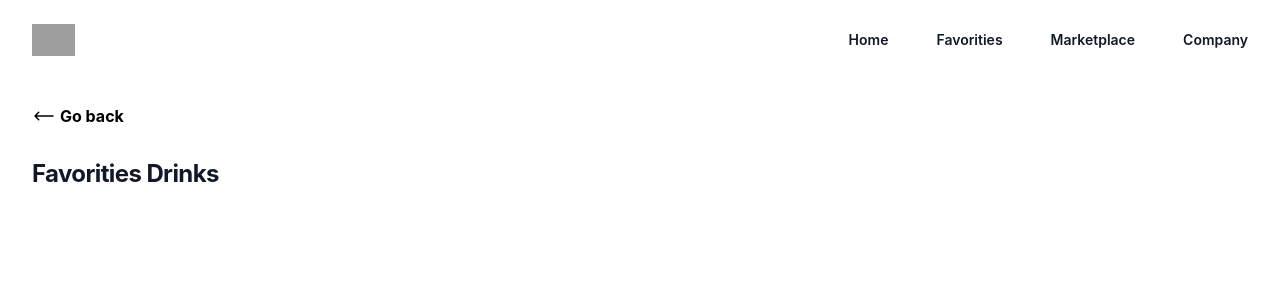
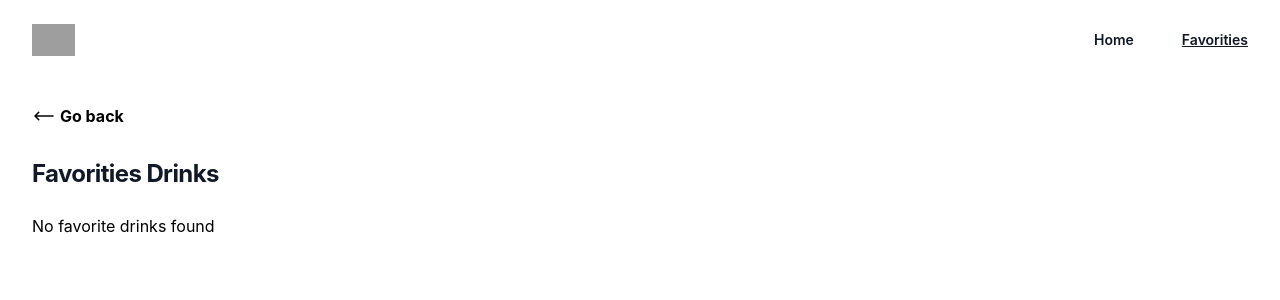
Before and after one commit to edgonzalez24/CocktailCrafters, a React (Vite) app: page /drinks/favorities in a window 1280 px wide. Shown: the top 300 px of the page. Built offline with nearby package versions, Linux system fonts and the light colour scheme; grey boxes are pictures that could not be loaded.

Commit message:
:lipstick: Complete functionalities

```diff
--- a/index.html
+++ b/index.html
@@ -4,7 +4,7 @@
     <meta charset="UTF-8" />
     <link rel="icon" type="image/svg+xml" href="/vite.svg" />
     <meta name="viewport" content="width=device-width, initial-scale=1.0" />
-    <title>CocktailCrafters</title>
+    <title>CocktailCrafters | Website</title>
   </head>
   <body>
     <div id="root"></div>
--- a/src/App.jsx
+++ b/src/App.jsx
@@ -2,7 +2,9 @@ import { router } from './router';
 import { RouterProvider } from 'react-router-dom';
 
 const App = () => {
-  return <RouterProvider router={router} />;
+  return (
+    <RouterProvider router={router} />
+  );
 };
 
 export default App;
--- a/src/components/CardProductComponent.jsx
+++ b/src/components/CardProductComponent.jsx
@@ -4,7 +4,11 @@ import { Link } from "react-router-dom";
 // eslint-disable-next-line react/prop-types
 const CardProductComponent = ({product}) => {
   return (
-    <Link to={`/drink/${product.idDrink}`} className="group relative">
+    <Link
+      to={`/drink/${product.idDrink}`}
+      className="group relative"
+      preventScrollReset={true}
+    >
       <div className="aspect-h-1 aspect-w-1 w-full overflow-hidden rounded-md bg-gray-200 lg:aspect-none group-hover:opacity-75 lg:h-80">
         <img
           src={product.strDrinkThumb}
--- a/src/components/MainNavigationComponent.jsx
+++ b/src/components/MainNavigationComponent.jsx
@@ -1,14 +1,12 @@
 import React from 'react';
 import { Dialog } from '@headlessui/react';
 import { Bars3Icon, XMarkIcon } from '@heroicons/react/24/outline';
-import { Link } from 'react-router-dom';
+import { NavLink } from 'react-router-dom';
 
 const MainNavigationComponent = () => {
   const navigation = [
     { name: 'Home', to: '/' },
-    { name: 'Favorities', to: '/drinks/favorities' },
-    { name: 'Marketplace', to: '/' },
-    { name: 'Company', to: '/' },
+    { name: 'Favorities', to: '/drinks/favorities' }
   ];
   const [mobileMenuOpen, setMobileMenuOpen] = React.useState(false);
   return (
@@ -18,14 +16,19 @@ const MainNavigationComponent = () => {
         aria-label="Global"
       >
         <div className="flex lg:flex-1">
-          <Link to="/" className="-m-1.5 p-1.5">
+          <NavLink
+            to="/"
+            className={({ isActive }) =>
+              `-m-1.5 p-1.5 ${isActive ? 'font-bold underline' : ''}`
+            }
+          >
             <span className="sr-only">Your Company</span>
             <img
               className="h-8 w-auto"
               src="https://tailwindui.com/img/logos/mark.svg?color=indigo&shade=600"
               alt=""
             />
-          </Link>
+          </NavLink>
         </div>
         <div className="flex lg:hidden">
           <button
@@ -39,13 +42,17 @@ const MainNavigationComponent = () => {
         </div>
         <div className="hidden lg:flex lg:gap-x-12">
           {navigation.map((item) => (
-            <Link
+            <NavLink
               key={item.name}
               to={item.to}
-              className="text-sm font-semibold leading-6 text-gray-900"
+              className={({ isActive }) =>
+                `text-sm font-semibold leading-6 text-gray-900 ${
+                  isActive ? 'underline' : null
+                }`
+              }
             >
               {item.name}
-            </Link>
+            </NavLink>
           ))}
         </div>
       </nav>
@@ -79,13 +86,14 @@ const MainNavigationComponent = () => {
             <div className="-my-6 divide-y divide-gray-500/10">
               <div className="space-y-2 py-6">
                 {navigation.map((item) => (
-                  <Link
+                  <NavLink
                     key={item.name}
                     to={item.to}
-                    className="-mx-3 block rounded-lg px-3 py-2 text-base font-semibold leading-7 text-gray-900 hover:bg-gray-50"
+                    className={({isActive}) => `-mx-3 block rounded-lg px-3 py-2 text-base font-semibold leading-7 text-gray-900 hover:bg-gray-50 ${isActive ? 'underline' : null }`}
+                    onClick={() => setMobileMenuOpen(false)}
                   >
                     {item.name}
-                  </Link>
+                  </NavLink>
                 ))}
               </div>
             </div>
--- a/src/components/ProductListComponent.jsx
+++ b/src/components/ProductListComponent.jsx
@@ -19,12 +19,13 @@ export default function ProductListComponent({products, title, isLoading}) {
         <div className="mt-6 grid grid-cols-1 gap-x-6 gap-y-10 sm:grid-cols-2 lg:grid-cols-4 xl:gap-x-8">
           {isLoading &&
             Array.from({ length: 8 }).map((_, index) => (
-              <CardSkeletonComponent key={index}/>
+              <CardSkeletonComponent key={index} />
             ))}
           {!isLoading &&
             listProducts.map((product) => (
               <CardProductComponent key={product.idDrink} product={product} />
             ))}
+          {listProducts.length === 0 && <p>No favorite drinks found</p>}
         </div>
       </div>
     </div>
--- a/src/components/UI/BackArrowComponent.jsx
+++ b/src/components/UI/BackArrowComponent.jsx
@@ -1,10 +1,13 @@
 /* eslint-disable react/prop-types */
-import React from 'react';
 import { Link } from 'react-router-dom';
 
 const BackArrowComponent = ({to}) => {
   return (
-    <Link to={to} className='inline-flex items-center font-bold'>
+    <Link
+      to={to}
+      className="inline-flex items-center font-bold"
+      preventScrollReset={true}
+    >
       <svg
         xmlns="http://www.w3.org/2000/svg"
         fill="none"
--- a/src/store/favorite-slice.js
+++ b/src/store/favorite-slice.js
@@ -2,7 +2,7 @@ import { createSlice } from "@reduxjs/toolkit";
 const favoriteSlice = createSlice({
   name: 'favorite',
   initialState: {
-    drinks: []
+    drinks: localStorage.getItem('drinks') ? JSON.parse(localStorage.getItem('drinks')) : []
   },
   reducers: {
     addFavoriteDrink (state, action) {
@@ -14,12 +14,14 @@ const favoriteSlice = createSlice({
         strGlass,
         strCategory
       })
+      localStorage.setItem('drinks', JSON.stringify(state.drinks))
     },
     removeFavoriteDrink(state, action) {
       const drinkIndex = state.drinks.findIndex(drink => drink.idDrink === action.payload);
       if (drinkIndex !== -1) {
         state.drinks.splice(drinkIndex, 1);
       }
+      localStorage.setItem('drinks', JSON.stringify(state.drinks))
     },
   }
 });
```
Also changed, not shown: 1 other file (tests, documents, lock files or other folders).
